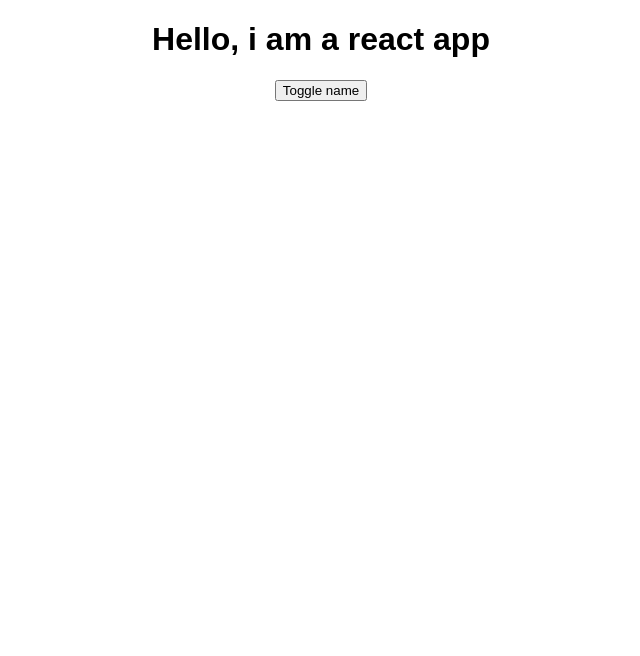
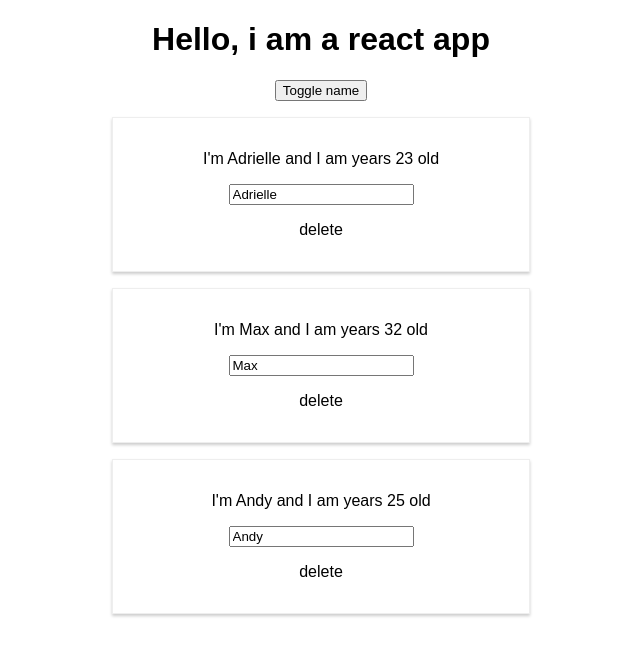
Before and after one commit to AdrielleMoraes/reactBurguer, a React (Create React App) app in the folder helloworld/: page / in a window 1280 px wide. Shown: the top 656 px of the page, without its empty margins (319-959 px from the left). Built offline with nearby package versions, Linux system fonts and the light colour scheme.

Commit message:
delete person

```diff
--- a/helloworld/src/App.js
+++ b/helloworld/src/App.js
@@ -2,28 +2,28 @@ import React, { Component } from 'react';
 import './App.css';
 // import my component file
 import Person from "./Person/Person";
+import person from './Person/Person';
 
 class App extends Component{
 
    state = {
       persons:[
-      {name:"Adrielle", age: 23},
-      {name:"Max", age: 32},
-      {name:"Andy", age: 25}
+         {id: 'dsada', name:"Adrielle", age: 23},
+         {id: 'sdasd', name:"Max", age: 32},
+         {id: 'ererr', name:"Andy", age: 25}
       ],
-    showPersons: false
+      showPersons: true
    }
 
+   deletePersonHandler = (personIndex)=>{
+      // fetch all persons from array
+		const persons = [...this.state.persons]
+      // remove element form array
+		persons.splice(personIndex,1);
 
-  switchNameHandler = (factor)=>
-  {
-    let temp_persons = this.state.persons.sort(() => Math.random() - factor);
-
-    //update props
-    this.setState({
-      persons: temp_persons
-    });
-  };
+		//update state
+      this.setState({persons: persons});
+   }
 
    togglePersonsHandler = () =>{
 
@@ -32,14 +32,27 @@ class App extends Component{
       })
    }
 
-  nameChangedHandler = event =>{
-    this.setState({
-      persons:[
-        {name: event.target.value, age: 23},
-        {name:"Max", age: 32},
-        {name:"Andy", age: 25}
-      ]
+   nameChangedHandler = (event, id) =>{
+
+		//find index of the object given an arrow function as the criteria for selecting it
+		const personIndex = this.state.persons.findIndex(p =>{
+			return p.id === id;
 		});
+
+		//copy person to a new variable
+		const person = {...this.state.persons[personIndex]};
+
+		// apply event
+		person.name = event.target.value;
+
+		//copy all persons
+		const persons = [...this.state.persons];
+
+		// assign updated person to persons list
+		persons[personIndex] = person;
+
+		//update state
+      this.setState({ persons:persons });
    }
 
    render (){
@@ -52,21 +65,15 @@ class App extends Component{
    if (this.state.showPersons){
       persons = (
          <div  >
-        <Person
-          name = {this.state.persons[0].name}
-          age = {this.state.persons[0].age}
-          click = {this.switchNameHandler.bind(this, 1)}
-          changed = {this.nameChangedHandler}
+            {this.state.persons.map((person, index) =>{
+					return <Person
+									changed = {(event)=>this.nameChangedHandler(event, person.id)}
+                           click ={()=>this.deletePersonHandler(index)}
+                           name = {person.name}
+									age = {person.age}
+									key = {person.id}
                      />
-        <Person
-          name = {this.state.persons[1].name}
-          age = {this.state.persons[1].age}
-          click = {this.switchNameHandler.bind(this, 0.5)}
-        >My hobbies: Racing </Person>
-        <Person
-          name = {this.state.persons[2].name}
-          age = {this.state.persons[2].age}
-        />
+            })}
          </div>
       );
    }
@@ -75,13 +82,10 @@ class App extends Component{
 		<div className="App">
 			<h1>Hello, i am a react app</h1>
 			<button style={style} onClick={()=> this.togglePersonsHandler()}>Toggle name</button>
-
 			{persons}
 
 		</div>
-  )};
-
-  //return React.createElement("div", {className: "App"}, React.createElement("h1", null,"Hi, I\'m a react app"));
+   )}
 }
 
 export default App;
--- a/helloworld/src/Person/Person.css
+++ b/helloworld/src/Person/Person.css
@@ -1,6 +1,4 @@
-p{
-    color:red;
-}
+
 .Person{
     width: 30%;
     margin:16px auto;
--- a/helloworld/src/Person/Person.js
+++ b/helloworld/src/Person/Person.js
@@ -6,10 +6,11 @@ import './Person.css';
 // create a person component
 const person = (props) =>{
     //let age = Math.floor(Math.random()*30)
-    return  <div className="Person">
-                <p onClick= {props.click}> I'm {props.name} and I am  years {props.age} old</p>
+    return  <div  className="Person">
+                <p >I'm {props.name} and I am  years {props.age} old</p>
                 <p>{props.children}</p>
                 <input type="text" onChange={props.changed} value={props.name}></input>
+                <p onClick= {props.click}>delete</p>
             </div>
 }
 
```
Lines whose indentation alone changed are shown as unchanged.
